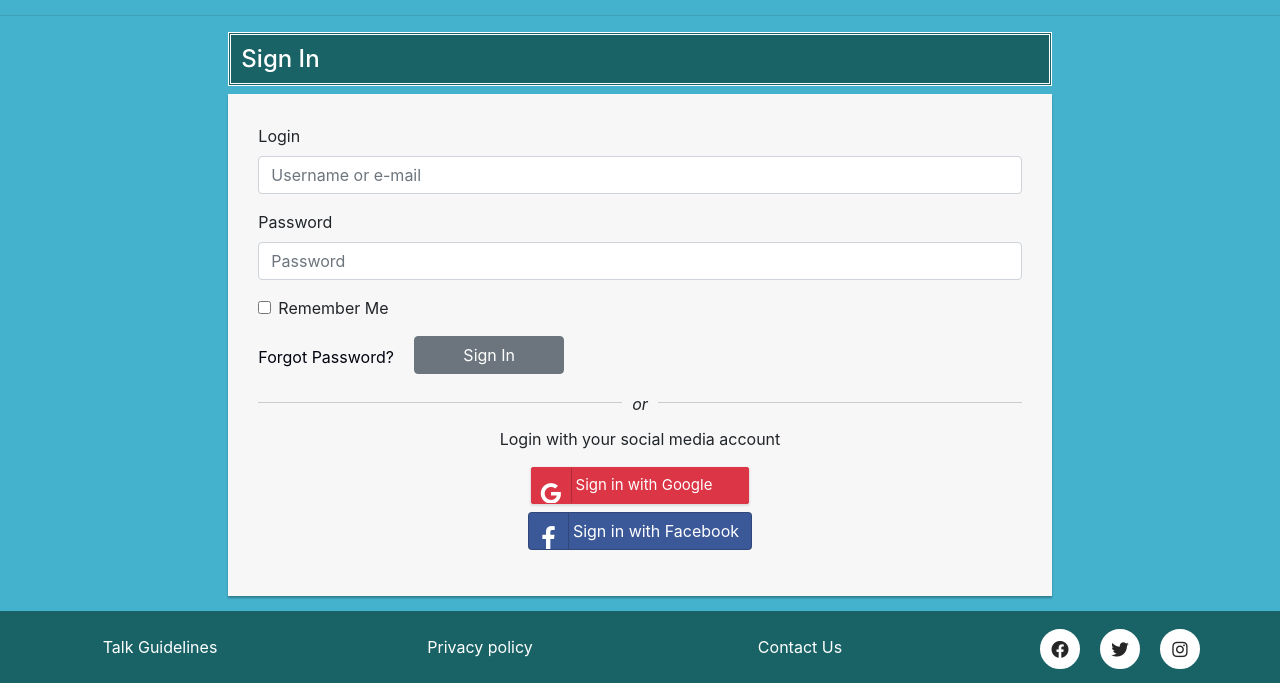
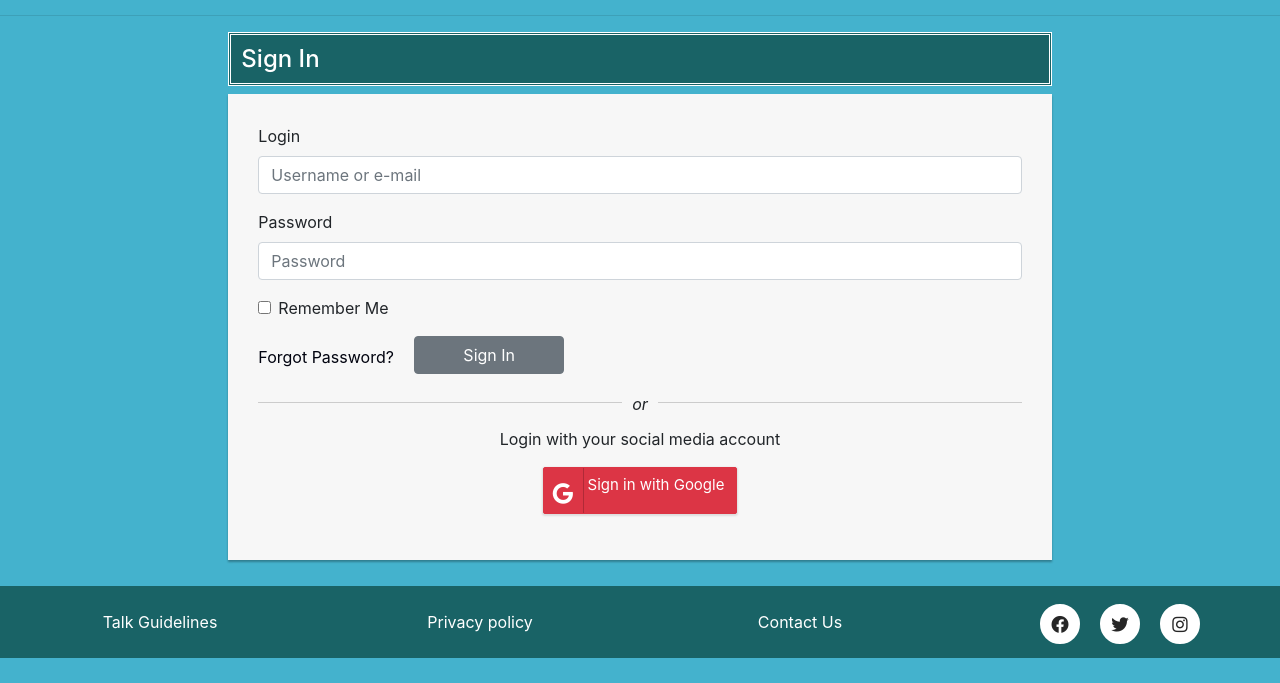
Before and after one commit to ccarabine/coronavirusforum, a Django app: page /accounts/login/ in a window 1280 px wide. Shown: the part 142-825 px from the top of the page. After the commit the page ends 800 px from the top, so only its background shows below. Run offline with Django 4.2, Linux system fonts and the light colour scheme; data that the repository does not hold is empty; some libraries are stand-ins or nearby versions.

Commit message:
Remove facebook login

```diff
--- a/templates/allauth/socialaccount/snippets/provider_list.html
+++ b/templates/allauth/socialaccount/snippets/provider_list.html
@@ -4,14 +4,9 @@
 
 <div class="text-center">
   <div><a alt="Google sign-in" href="/accounts/google/login/?process=login"
-      class="btn btn-danger btn-social btn-google mb-2">
-      <i class="fa fa-google"></i> <span class="pr-4">Sign in with Google </span></a>
+      class="btn btn-danger btn-social btn-google pb-3 ">
+      <i class="fa fa-google"></i>
+      <span class="">Sign in with Google </span></a>
   </div>
 
-
-  <div>
-    <a alt="Facebook sign-in" href="/accounts/facebook/login/?process=login" class="btn btn-social btn-facebook">
-      <i class="fa fa-facebook"></i> Sign in with Facebook
-    </a>
-  </div>
 </div>
```
Also changed, not shown: coronavirus/settings.py (+0 -8 lines).
